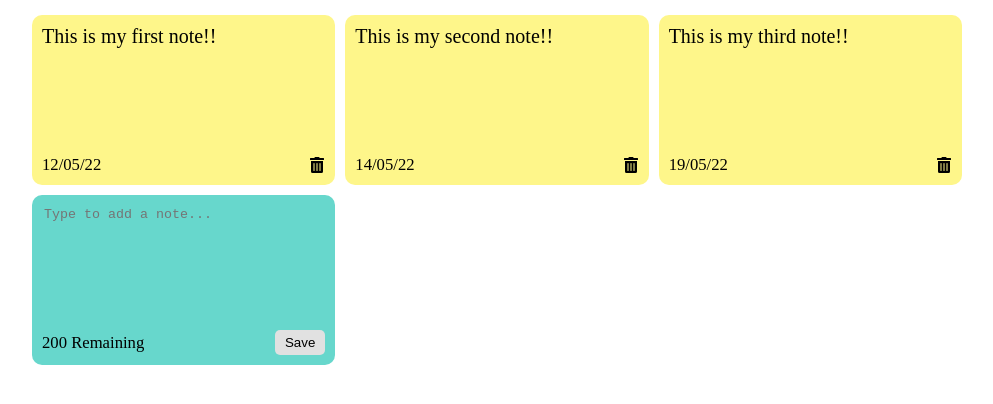
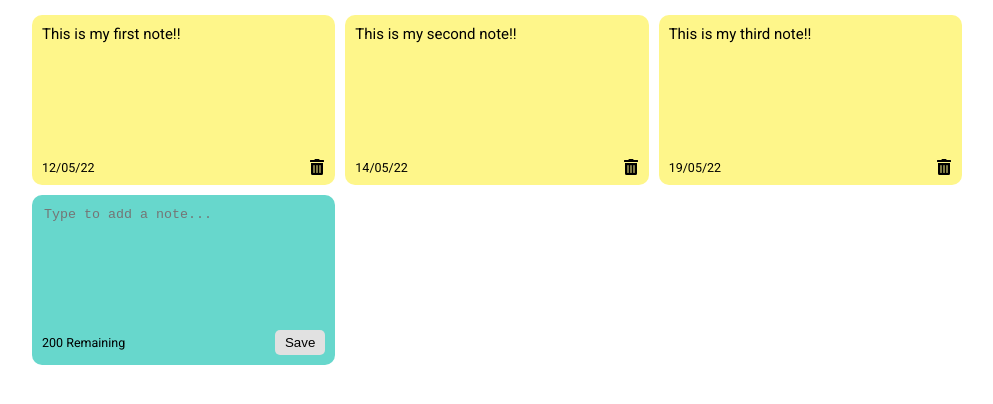
Before and after one commit to idiakeg/Notes, a React (Create React App) app: page / in a window 1280 px wide. Shown: the top 404 px of the page, without its empty margins (143-1136 px from the left). Built offline with nearby package versions, Linux system fonts and the light colour scheme.

Commit message:
Added the Roboto font from google to the project

```diff
--- a/public/index.html
+++ b/public/index.html
@@ -24,6 +24,10 @@
       work correctly both with client-side routing and a non-root public URL.
       Learn how to configure a non-root public URL by running `npm run build`.
     -->
+		<link
+			href="https://fonts.googleapis.com/css2?family=Open+Sans:wght@300;400;500;600;700;800&family=Roboto:wght@300;400;500;700;900&display=swap"
+			rel="stylesheet"
+		/>
 		<title>React App</title>
 	</head>
 	<body>
--- a/src/index.css
+++ b/src/index.css
@@ -5,7 +5,8 @@
 body {
 	padding: 0;
 	margin: 0;
-	font-size: 2rem;
+	font-size: 1.5rem;
+	font-family: "Roboto", sans-serif;
 }
 
 * {
```
Lines whose indentation alone changed are shown as unchanged.
